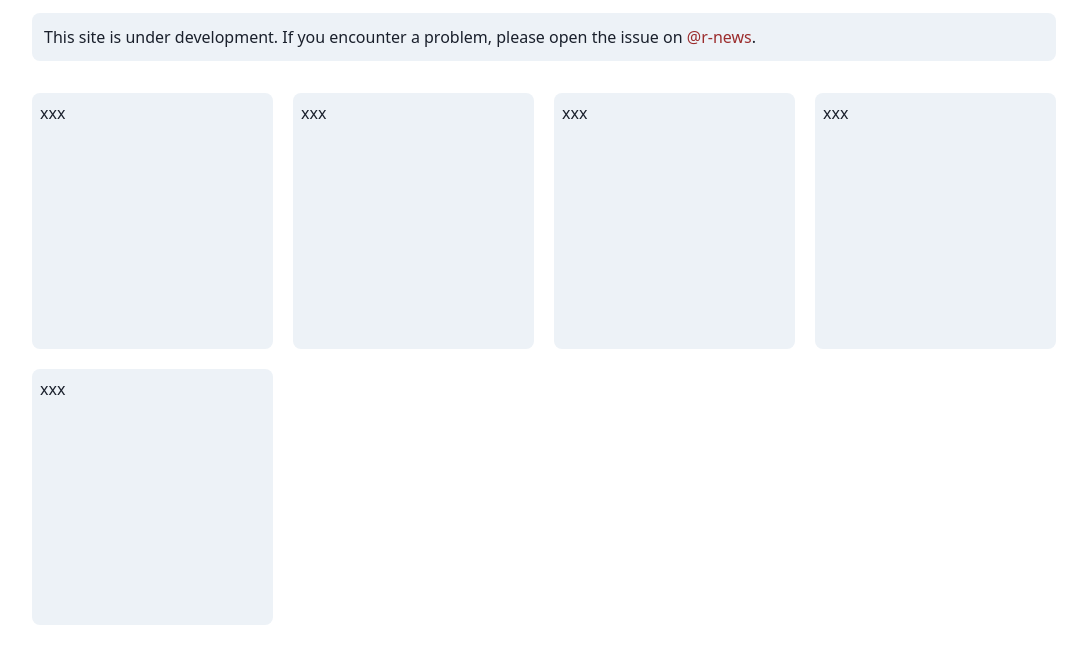
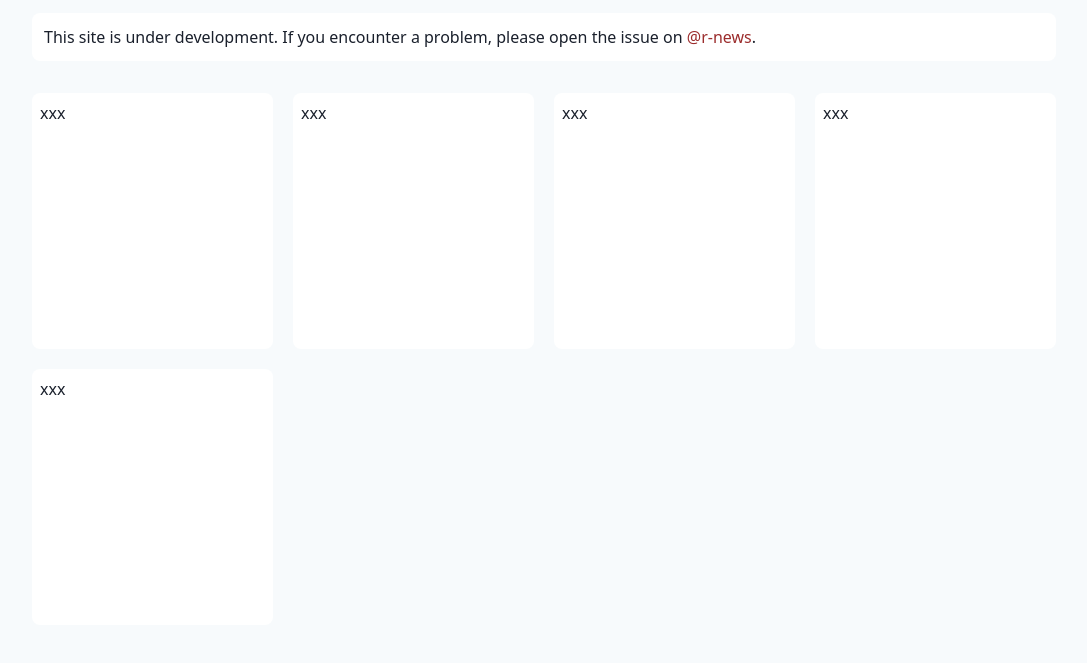
Before and after one commit to t6tg/r-news, a Gatsby site: page / in a window 1280 px wide. Shown: the part 75-738 px from the top of the page, without its empty margins (96-1183 px from the left). Built offline with nearby package versions, Linux system fonts and the light colour scheme; Gatsby itself is replaced by a stand-in of ours; what tailwindcss-aspect-ratio, tailwindcss-responsive-embed would draw is missing.

Commit message:
change Lightmode color

```diff
--- a/src/components/card.tsx
+++ b/src/components/card.tsx
@@ -3,9 +3,7 @@ import React from "react"
 interface Props {}
 
 const Card = (props: Props) => {
-  return (
-    <div className="bg-gray-200 rounded-lg h-64 text-gray-900 p-2">xxx</div>
-  )
+  return <div className="bg-white rounded-lg h-64 text-gray-900 p-2">xxx</div>
 }
 
 export default Card
--- a/src/components/header.tsx
+++ b/src/components/header.tsx
@@ -5,7 +5,7 @@ interface Props {}
 const Header = (props: Props) => {
   return (
     <div>
-      <h1 className="bg-gray-200 dark:bg-gray-100 p-3 rounded-lg text-gray-900 mb-8 font-thin mt-4">
+      <h1 className="bg-white p-3 rounded-lg text-gray-900 mb-8 font-thin mt-4">
         This site is under development. If you encounter a problem, please open
         the issue on
         {"  "}
--- a/src/pages/c.tsx
+++ b/src/pages/c.tsx
@@ -1,11 +1,13 @@
 import React from "react"
 import Layout from "../components/layout"
+import SEO from "../components/seo"
 
 interface Props {}
 
 const c = (props: Props) => {
   return (
     <Layout>
+      <SEO title="Categories" />
       <div></div>
     </Layout>
   )
--- a/static/main.css
+++ b/static/main.css
@@ -6,6 +6,7 @@
 
 body {
   @apply text-gray-900;
+  @apply bg-gray-100;
 }
 body.dark {
   @apply text-white;
```
